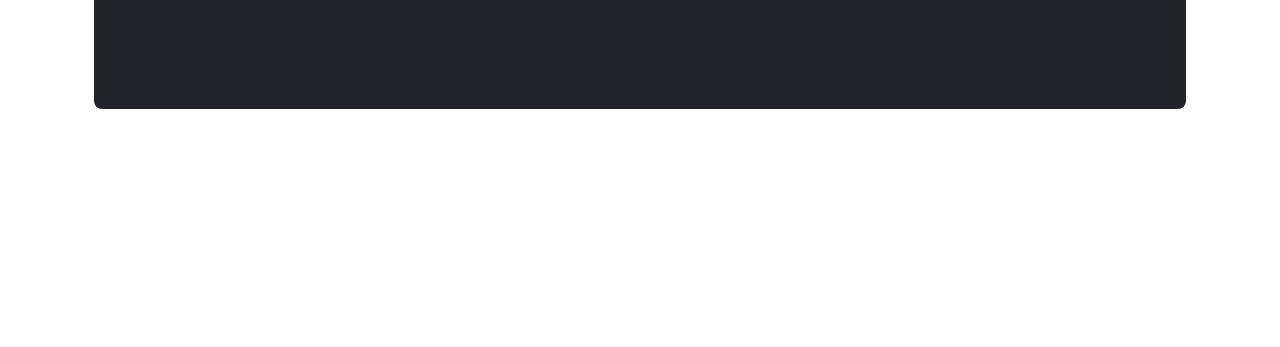
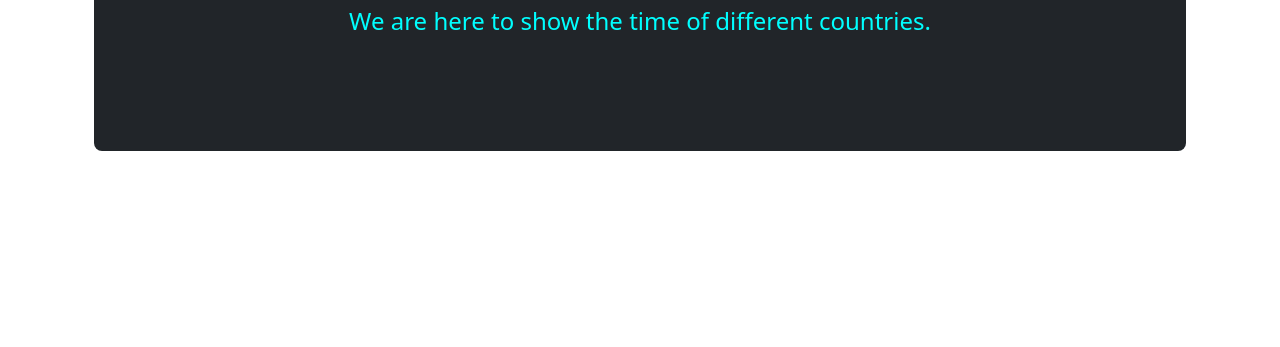
Before and after one commit to Ankur060602/Virtual-Clock, a plain HTML site: page index.html in a window 1280 px wide. Shown: the part 453-800 px from the top of the page. Drawn offline with nearby package versions, Linux system fonts and the light colour scheme.

Commit message:
Update index.html

```diff
--- a/index.html
+++ b/index.html
@@ -4,7 +4,7 @@
     <meta charset="utf-8">
     <meta name="viewport" content="width=device-width, initial-scale=1">
     <title>Bootstrap demo</title>
-    <link rel="stylesheet" href="project1.css">
+    <link rel="stylesheet" href="style.css">
     <link href="https://cdn.jsdelivr.net/npm/bootstrap@5.2.0/dist/css/bootstrap.min.css" rel="stylesheet" integrity="sha384-gH2yIJqKdNHPEq0n4Mqa/HGKIhSkIHeL5AyhkYV8i59U5AR6csBvApHHNl/vI1Bx" crossorigin="anonymous">
     <script>
         let a;
```
